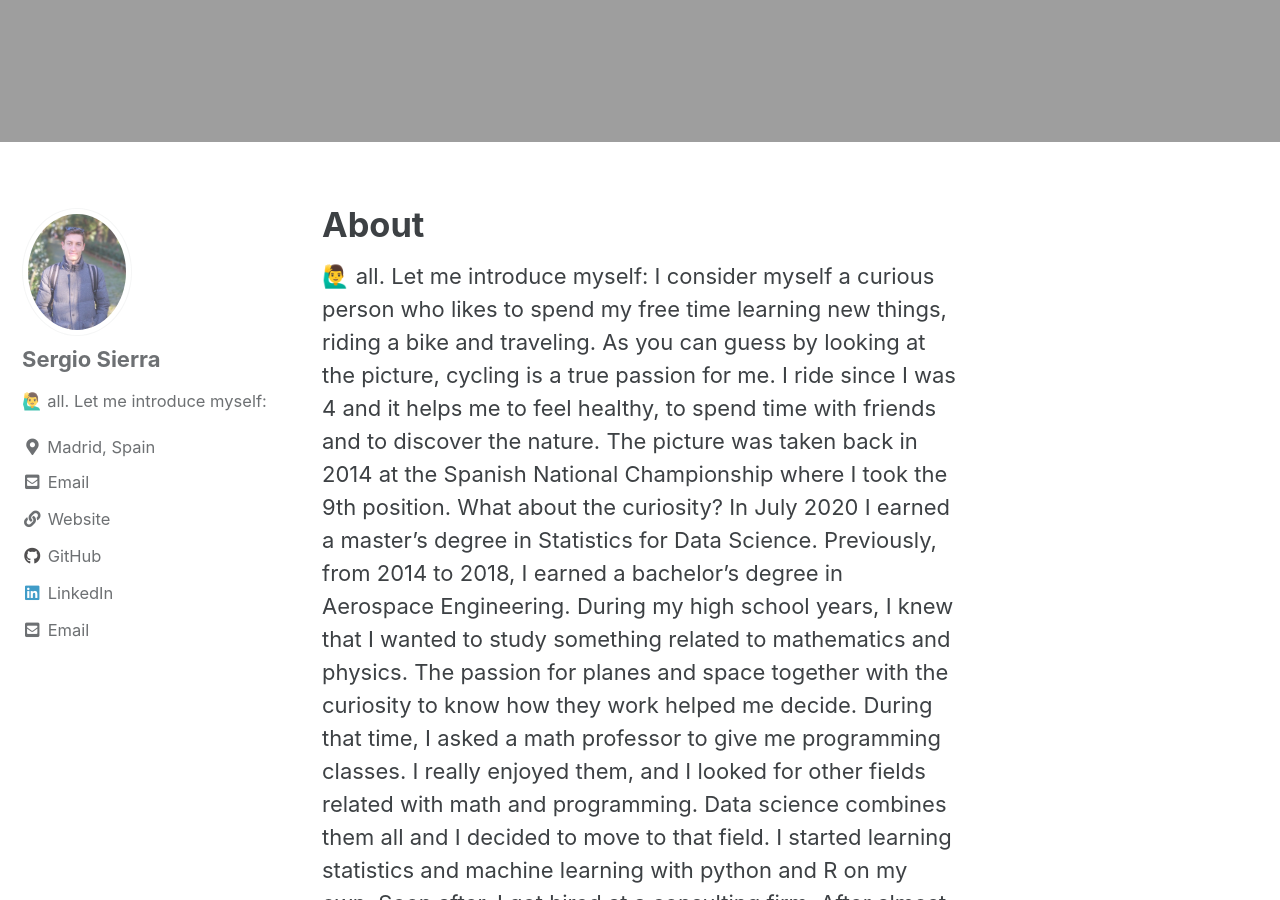
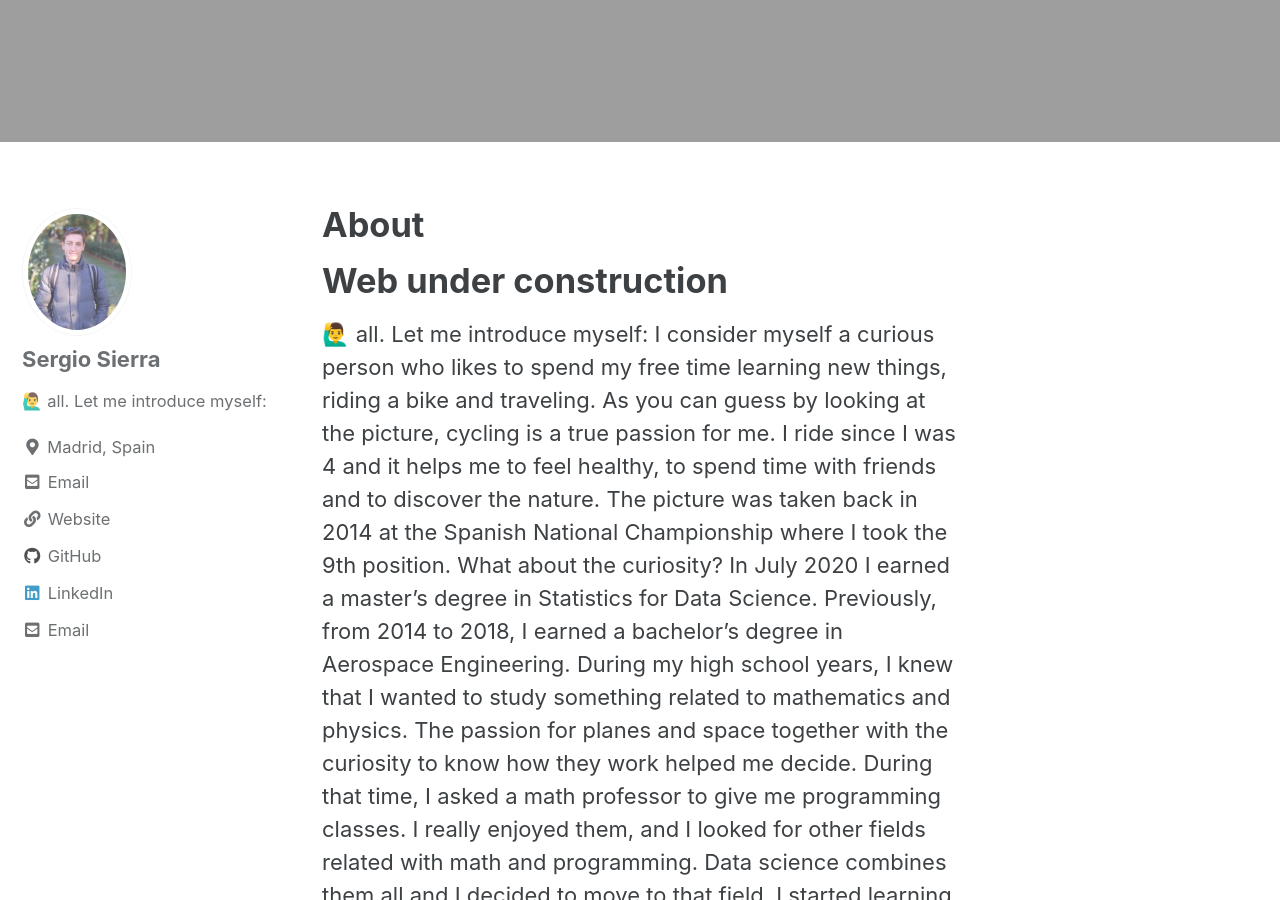
Before and after one commit to sesiga/sesiga.github.io, a Jekyll site: the page built from _pages/about.md, in a window 1280 px wide and 900 px high, scrolled down 907 px. Built offline with Jekyll 4.4.1, drawn with Linux system fonts in a browser that asks for light colours; cached includes are drawn as plain includes.

Commit message:
update about.md

```diff
--- a/_pages/about.md
+++ b/_pages/about.md
@@ -6,5 +6,7 @@ header:
   image: <img src="/images/cto_mtb.jpg" width="48">
 ---
 
+# Web under construction
+
 🙋‍♂ all. Let me introduce myself:
 I consider myself a curious person who likes to spend my free time learning new things, riding a bike and traveling. As you can guess by looking at the picture, cycling is a true passion for me. I ride since I was 4 and it helps me to feel healthy, to spend time with friends and to discover the nature. The picture was taken back in 2014 at the Spanish National Championship where I took the 9th position. What about the curiosity? In July 2020 I earned a master’s degree in Statistics for Data Science. Previously, from 2014 to 2018, I earned a bachelor’s degree in Aerospace Engineering. During my high school years, I knew that I wanted to study something related to mathematics and physics. The passion for planes and space together with the curiosity to know how they work helped me decide. During that time, I asked a math professor to give me programming classes. I really enjoyed them, and I looked for other fields related with math and programming. Data science combines them all and I decided to move to that field. I started learning statistics and machine learning with python and R on my own. Soon after, I got hired at a consulting firm. After almost a year, I started the master’s degree.
```
